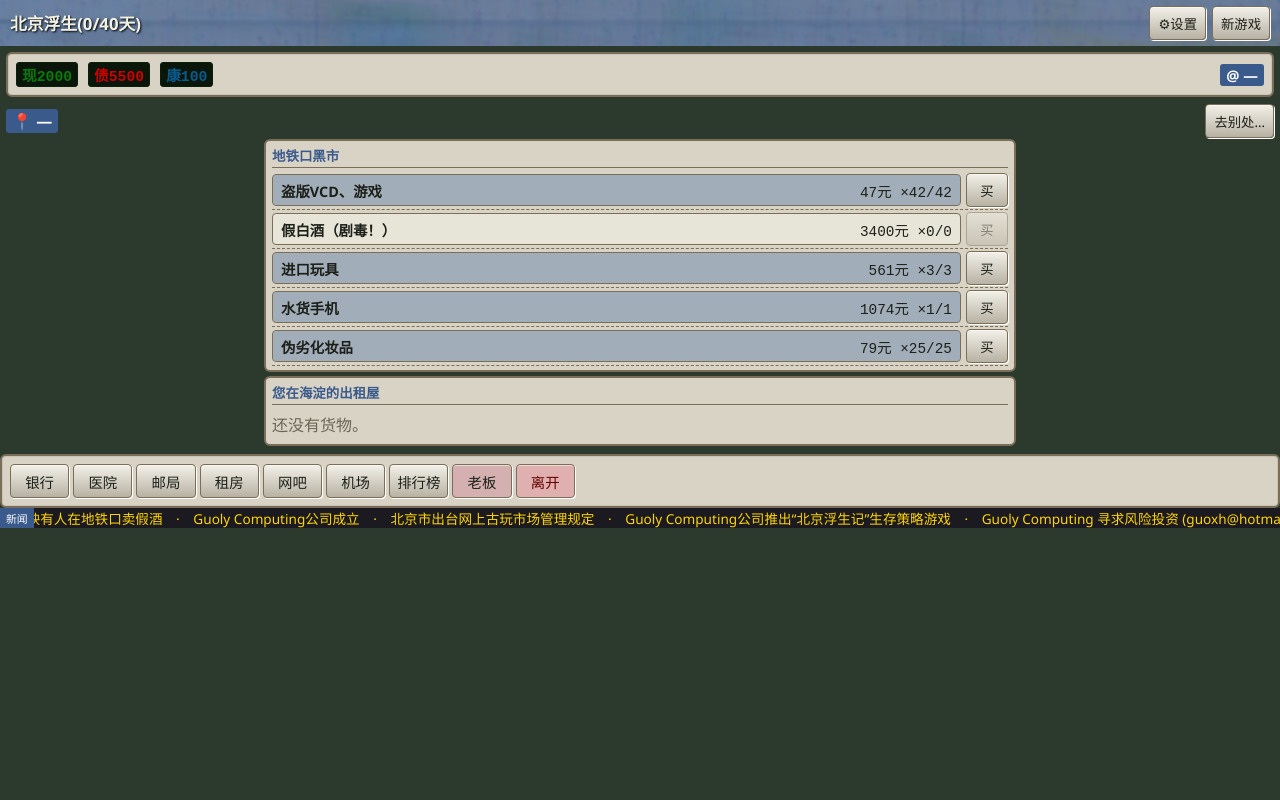
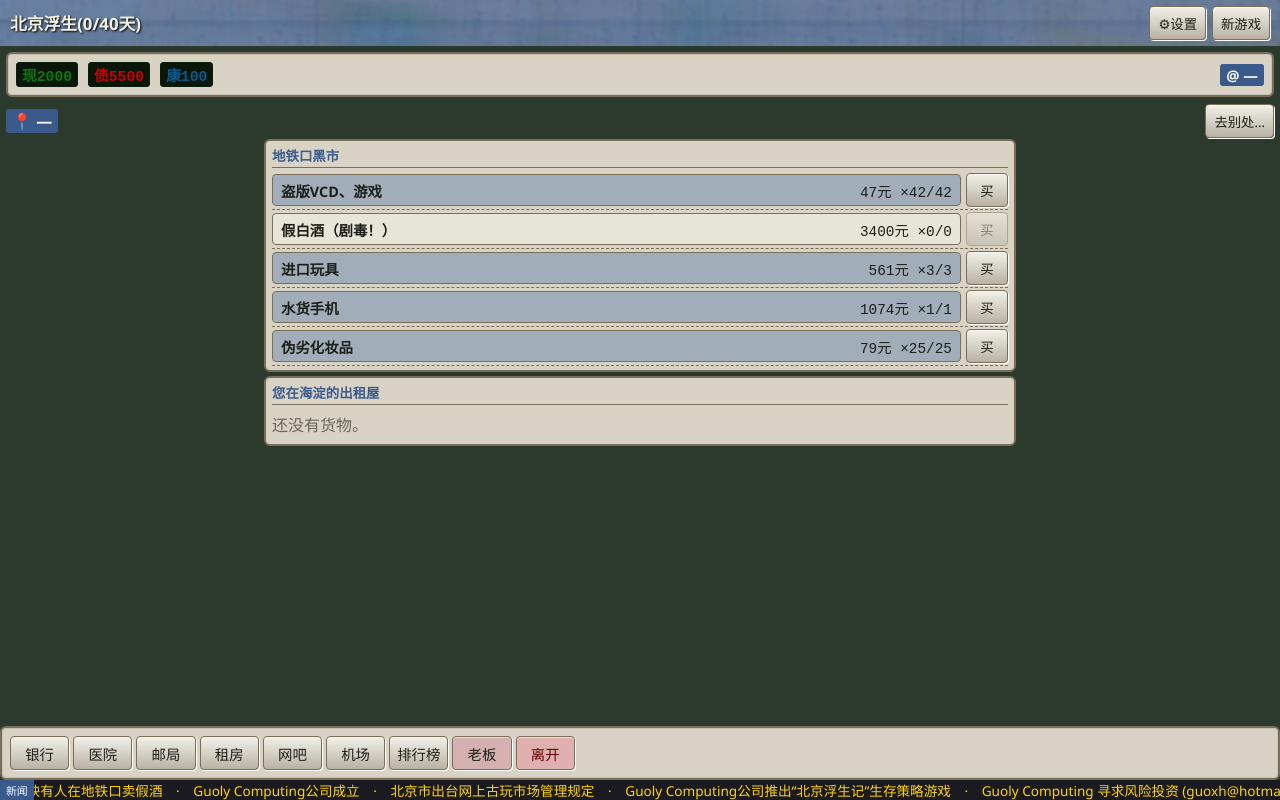
Before and after one commit to narcotics726/beijingfushengji-html, a Svelte app: page / in a window 1280 px wide. Built offline with nearby package versions, Linux system fonts and the light colour scheme.

Commit message:
feat(M2): 按用户确认的App布局——固定顶(标题+状态条)/固定底(工具条+新闻条)/中间买卖区唯一可滚(#app height:100vh, .core flex:1+overflow:auto, 黑市上仓库下紧凑堆叠)

```diff
--- a/src/App.svelte
+++ b/src/App.svelte
@@ -342,7 +342,7 @@
   .led.health { color: var(--fsj-health); }
   .where { margin-left: auto; font-weight: 700; background: var(--fsj-accent); color: #fff; padding: 1px 6px; border-radius: 3px; }
   .loc-now { font-weight: 700; background: var(--fsj-accent); color: #fff; padding: 1px 6px; border-radius: 3px; }
-  .core { display: block; padding: 0 4px 4px; }
+  .core { flex: 1; min-height: 0; overflow: auto; display: block; padding: 0 4px 4px; }
   .pane { margin-bottom: 4px; background: var(--fsj-panel); border: 2px solid var(--fsj-border); border-radius: 6px; padding: 4px 6px; }
   .pane h2 { margin: 0 0 3px; font-size: 0.84em; color: var(--fsj-accent); border-bottom: 1px solid var(--fsj-border); padding-bottom: 2px; }
   .pane h2 { margin: 0 0 3px; font-size: 0.84em; color: var(--fsj-accent); border-bottom: 1px solid var(--fsj-border); padding-bottom: 2px; }
--- a/src/ui/skins/retro/theme.css
+++ b/src/ui/skins/retro/theme.css
@@ -25,7 +25,7 @@
 
 * { box-sizing: border-box; }
 html, body { margin: 0; padding: 0; }
-#app { display: flex; flex-direction: column; }
+#app { height: 100vh; display: flex; flex-direction: column; overflow: hidden; }
 body {
   font-family: "Segoe UI", system-ui, sans-serif;
   background: var(--fsj-bg);
```
